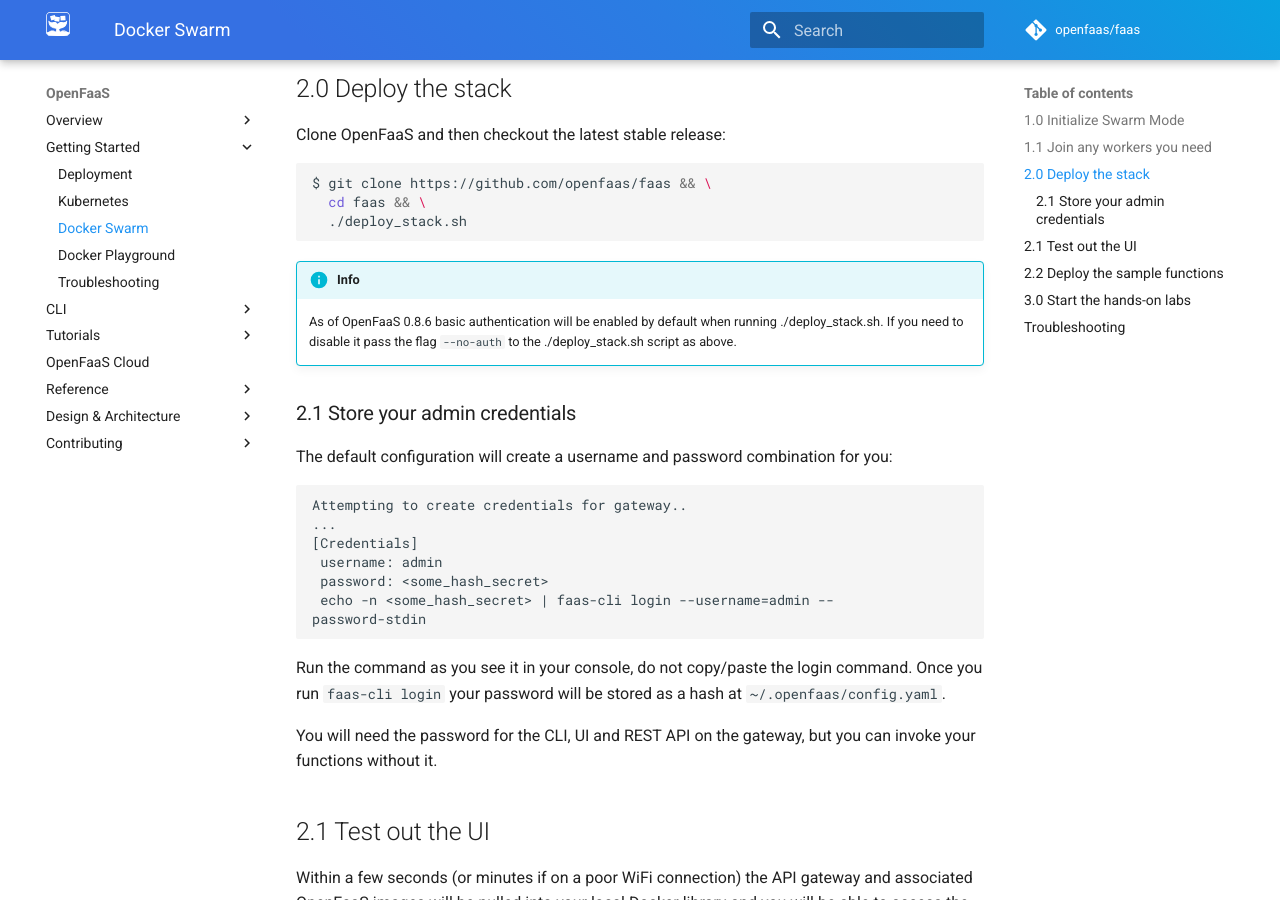
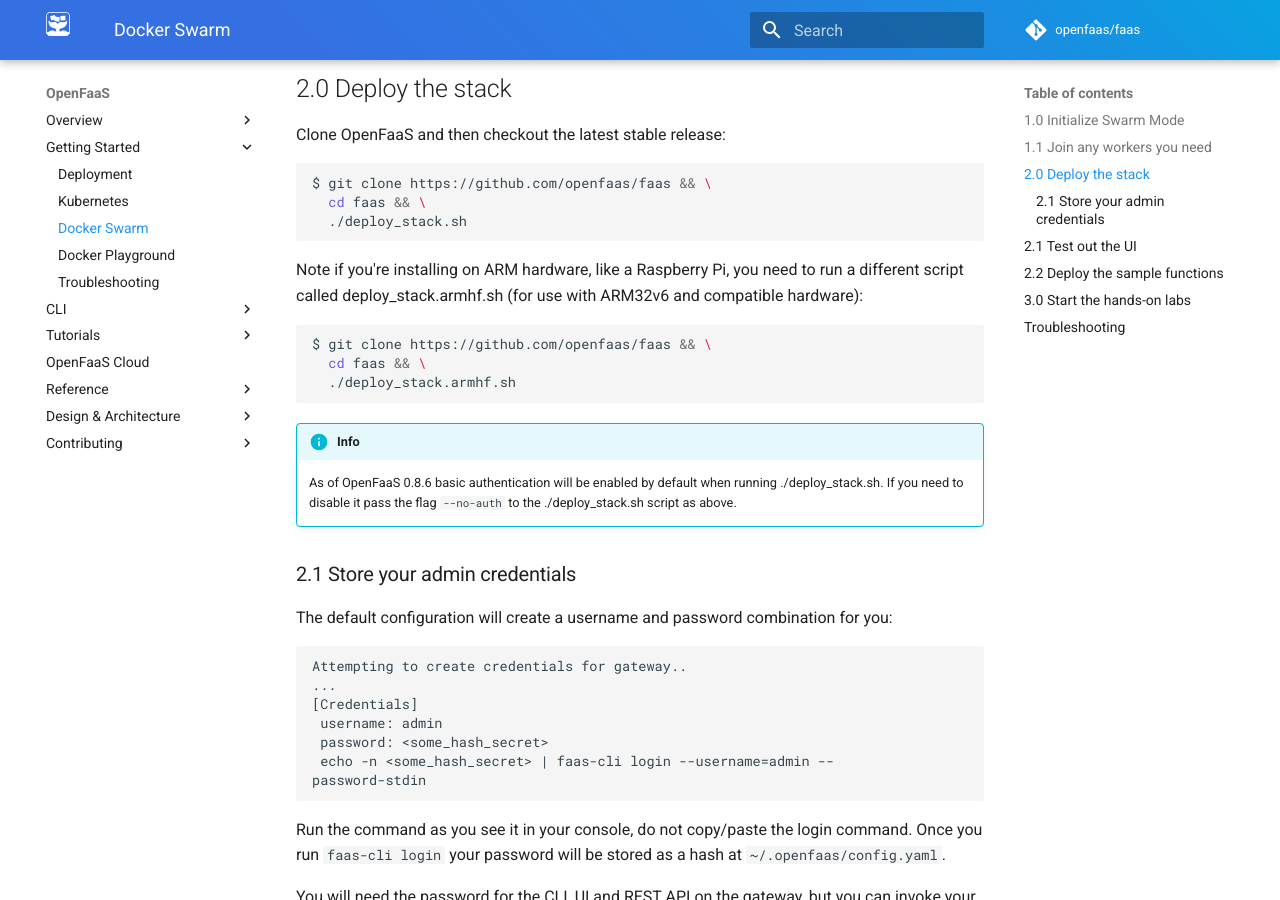
Before and after one commit to openfaas/docs, an MkDocs documentation site: the page built from docs/deployment/docker-swarm.md, in a window 1280 px wide and 900 px high, scrolled down 925 px. Built offline with MkDocs 1.6.1 and Material for MkDocs 9.7.7, drawn with Linux system fonts in a browser that asks for light colours; comment, search, counter and statistics services are not loaded.

Commit message:
Update Docker swarm install doc to mention ARM deployment script.
Docs don't mention using the ARM script, and unfortunately if you use the non-ARM script you'll install OpenFaas in a very confusingly broken state (some nodes running, others not).

````diff
--- a/docs/deployment/docker-swarm.md
+++ b/docs/deployment/docker-swarm.md
@@ -33,6 +33,14 @@ Clone OpenFaaS and then checkout the latest stable release:
 $ git clone https://github.com/openfaas/faas && \
   cd faas && \
   ./deploy_stack.sh
+```
+
+Note if you're installing on ARM hardware, like a Raspberry Pi, you need to run a different script called deploy\_stack.armhf.sh (for use with ARM32v6 and compatible hardware):
+
+```bash
+$ git clone https://github.com/openfaas/faas && \
+  cd faas && \
+  ./deploy_stack.armhf.sh
 ```
 
 !!! info
````
